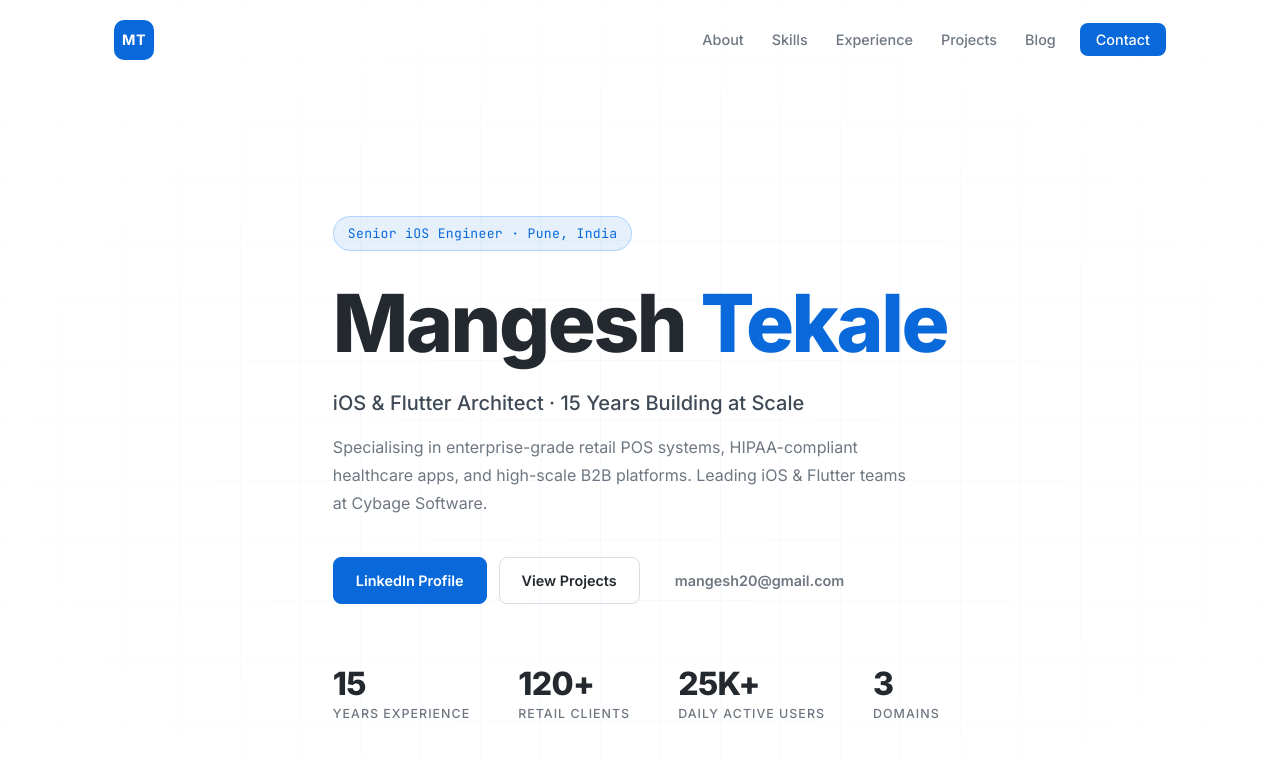
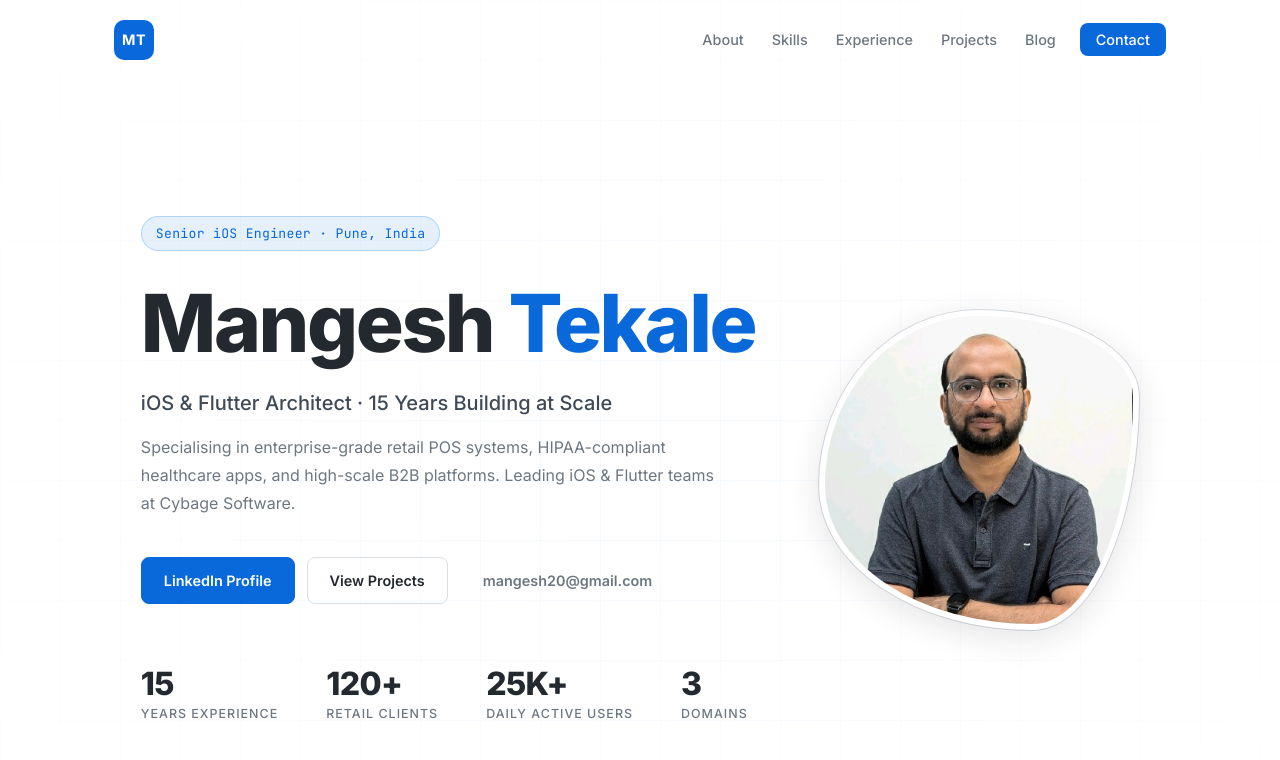
Before and after one commit to Mangesh20/mangesh20.github.io, a Jekyll site: the page built from index.html, in a window 1280 px wide and 900 px high. Shown: the top 760 px of the window. Built offline with Jekyll 4.4.1, drawn with Linux system fonts in a browser that asks for light colours.

Commit message:
Add profile photo and update hero section layout

```diff
--- a/_sass/main.scss
+++ b/_sass/main.scss
@@ -193,10 +193,44 @@ img { max-width: 100%; height: auto; }
   padding: 120px 0 80px;
 }
 
-.hero-content {
+.hero-container {
+  display: flex;
+  align-items: center;
+  justify-content: space-between;
+  gap: 64px;
   position: relative;
   z-index: 2;
-  max-width: 800px;
+}
+
+.hero-content {
+  flex: 1;
+  max-width: 700px;
+}
+
+.hero-image {
+  flex-shrink: 0;
+  width: clamp(280px, 25vw, 360px);
+  height: clamp(280px, 25vw, 360px);
+  border-radius: 30% 70% 70% 30% / 30% 30% 70% 70%;
+  overflow: hidden;
+  border: 6px solid var(--bg);
+  box-shadow: var(--shadow), 0 0 0 1px var(--border);
+  background: var(--bg-2);
+  transition: all 0.5s ease;
+  animation: blob 8s infinite alternate;
+}
+.hero-image:hover {
+  transform: scale(1.02) rotate(2deg);
+}
+.hero-image img {
+  width: 100%;
+  height: 100%;
+  object-fit: cover;
+}
+
+@keyframes blob {
+  0% { border-radius: 30% 70% 70% 30% / 30% 30% 70% 70%; }
+  100% { border-radius: 50% 50% 33% 67% / 55% 27% 73% 45%; }
 }
 
 .hero-label {
@@ -1044,6 +1078,34 @@ footer {
 // ============================================================
 // RESPONSIVE
 // ============================================================
+@media (max-width: 992px) {
+  .hero-container {
+    flex-direction: column-reverse;
+    text-align: center;
+    gap: 48px;
+  }
+  .hero-content {
+    max-width: 100%;
+    display: flex;
+    flex-direction: column;
+    align-items: center;
+  }
+  .hero-sub {
+    margin-left: auto;
+    margin-right: auto;
+  }
+  .hero-cta {
+    justify-content: center;
+  }
+  .hero-stats {
+    justify-content: center;
+  }
+  .hero-image {
+    width: 240px;
+    height: 240px;
+  }
+}
+
 @media (max-width: 768px) {
   .section { padding: 70px 0; }
 
--- a/index.html
+++ b/index.html
@@ -6,7 +6,7 @@ description: Senior iOS Engineer with 15 years of experience building enterprise
 
 <!-- HERO -->
 <section id="hero" class="hero">
-  <div class="container">
+  <div class="container hero-container">
     <div class="hero-content">
       <span class="hero-label">Senior iOS Engineer · Pune, India</span>
       <h1 class="hero-name">Mangesh <span class="accent">Tekale</span></h1>
@@ -35,6 +35,9 @@ description: Senior iOS Engineer with 15 years of experience building enterprise
           <span class="stat-label">Domains</span>
         </div>
       </div>
+    </div>
+    <div class="hero-image fade-in">
+      <img src="{{ '/assets/images/mangesh_potrait.jpeg' | relative_url }}" alt="Mangesh Tekale profile photo">
     </div>
   </div>
   <div class="hero-bg"><div class="hero-grid"></div></div>
```
Also changed, not shown: assets/images/mangesh_potrait.jpeg (added).
